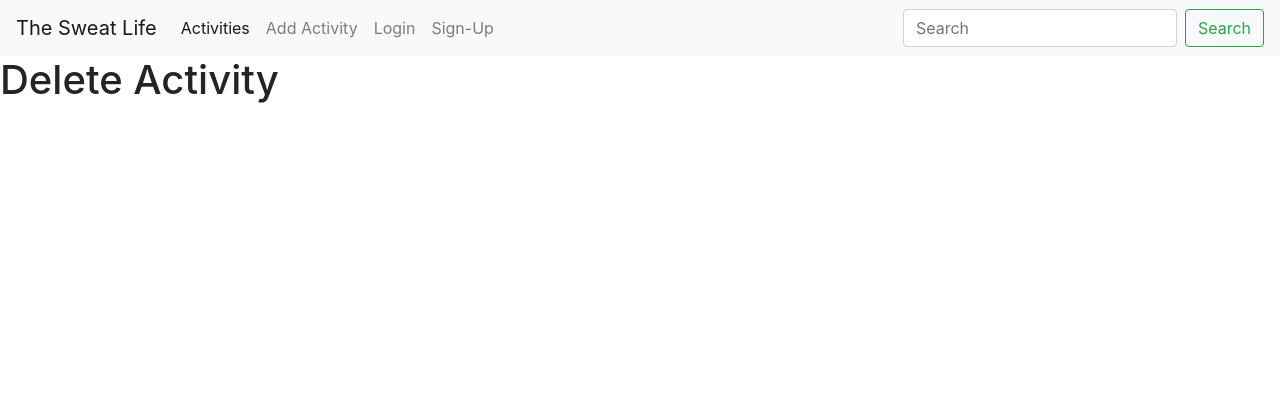
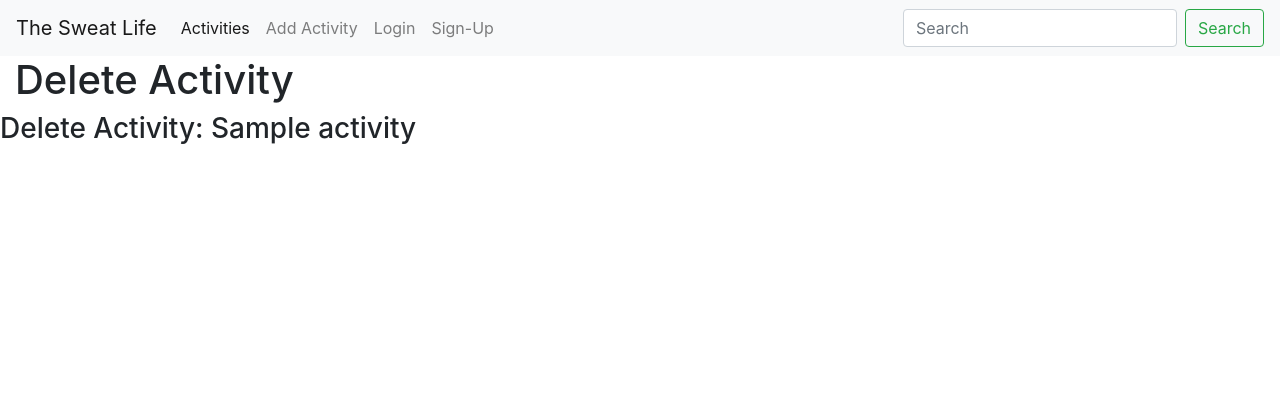
Before and after one commit to tymaestro/The-Sweat-Life, a Django app: page /delete_activity/1 in a window 1280 px wide. Shown: the top 420 px of the page. Run offline with Django 3.2, Linux system fonts and the light colour scheme; tables that the repository leaves empty hold one stand-in row (values such as "Sample post"); some libraries are stand-ins or nearby versions.

Commit message:
add delete activity template and connect urls

```diff
--- a/templates/delete_activity.html
+++ b/templates/delete_activity.html
@@ -1,5 +1,11 @@
 {% extends "base.html" %}
 
 {% block content %}
-<h1>Delete Activity</h1>
+<h1 class="col-md-6">Delete Activity</h1>
+<h3>Delete Activity: {{ activity.title }}</h3>
+<div class="form-group col-md-6">
+    <form method="POST">
+        {% csrf_token %}
+    </form>
+</div>
 {% endblock %}
--- a/templates/index.html
+++ b/templates/index.html
@@ -19,6 +19,7 @@
                             <p class="card-text text-muted h6">{{ activity.athlete }}</p>
                             <p class="card-text text-muted h6">{{ activity.pub_date }}</p>
                             <p class="card-text text-muted h6"><a href="{% url 'update_activity' activity.pk %}">Edit Activity</a></p>
+                            <p class="card-text text-muted h6"><a href="{% url 'delete_activity' activity.pk %}">Delete Activity</a></p>
                         </div>
                     </div>
                 </div>
```
